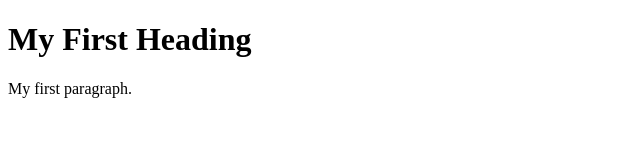
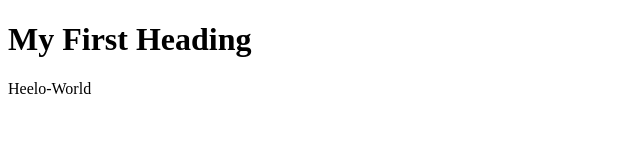
Before and after one commit to raiyan756/github-repo, a plain HTML site: page index.html in a window 1280 px wide. Shown: the full height of the page, 0-640 px from the left. Drawn offline with Linux system fonts and the light colour scheme.

Commit message:
second commit

```diff
--- a/index.html
+++ b/index.html
@@ -3,7 +3,7 @@
 <body>
 
 <h1>My First Heading</h1>
-<p>My first paragraph.</p>
+<p>Heelo-World</p>
 
 </body>
 </html>
```
